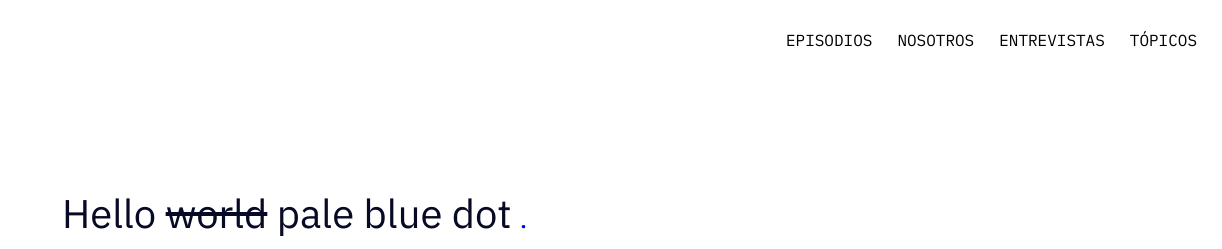
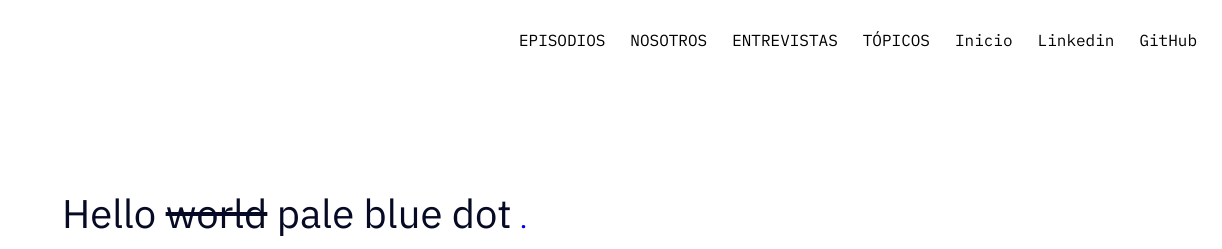
Before and after one commit to megagringa/PodcastJPL, a plain HTML site: page index.html in a window 1280 px wide. Shown: the top 249 px of the page, 58-1280 px from the left. Drawn offline with Linux system fonts and the light colour scheme.

Commit message:
Update index.html

```diff
--- a/index.html
+++ b/index.html
@@ -36,6 +36,9 @@
                         <li><a href="#nosotros">NOSOTROS</a></li>
                         <li><a href="#entrevista">ENTREVISTAS</a></li>
                         <li><a href="#topicos">TÓPICOS</a></li>
+                        <li><a href="https://megagringa.github.io/IngPrograms/index.html">Inicio</a></li>
+                        <li><a href="https://www.linkedin.com/in/juan-pablo-l%C3%B3pez-965bba169/">Linkedin</a></li>
+                        <li><a href="https://github.com/megagringa">GitHub</a></li>
                     </ul>
                 </div>
             </nav>
```
